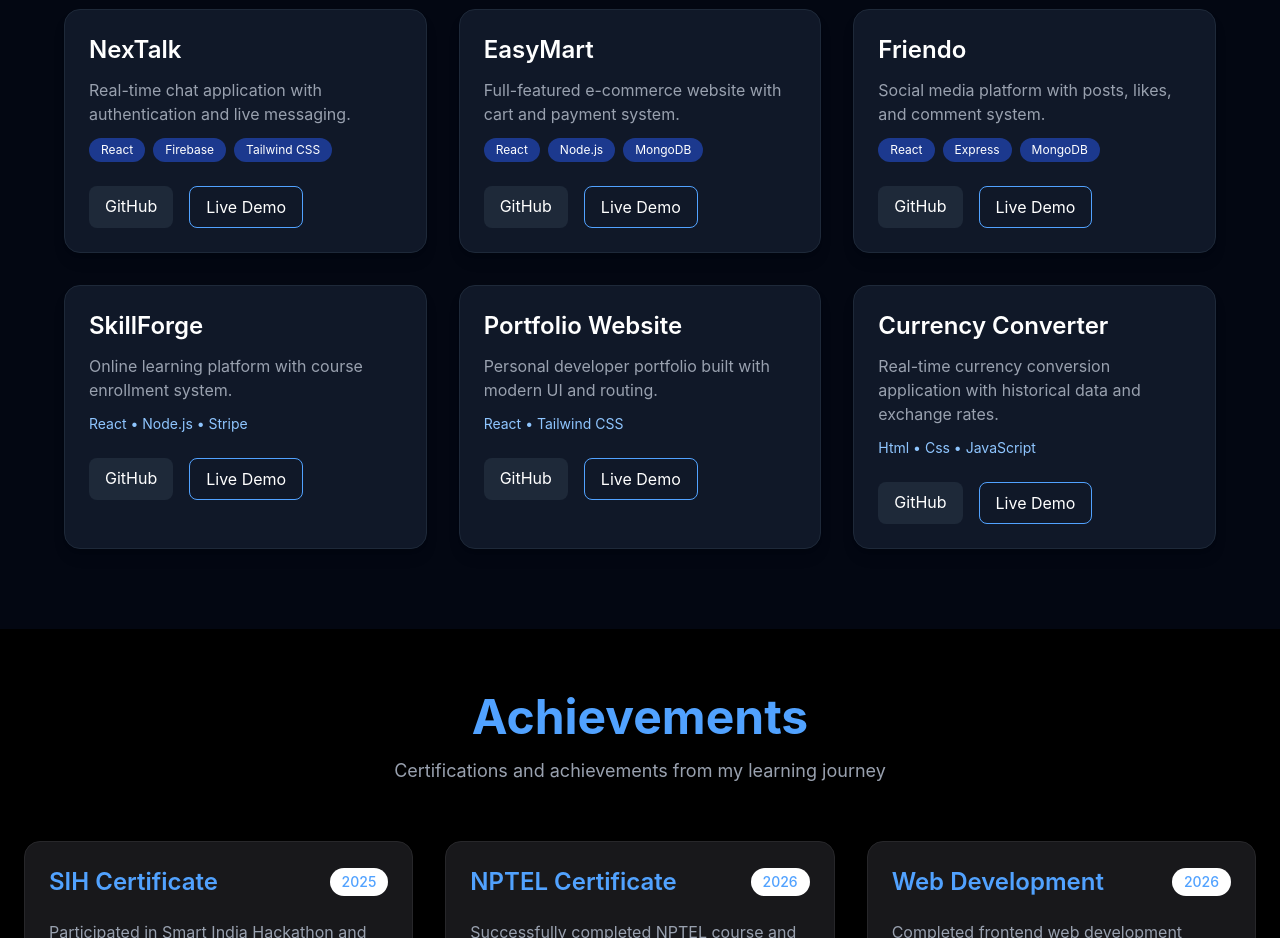
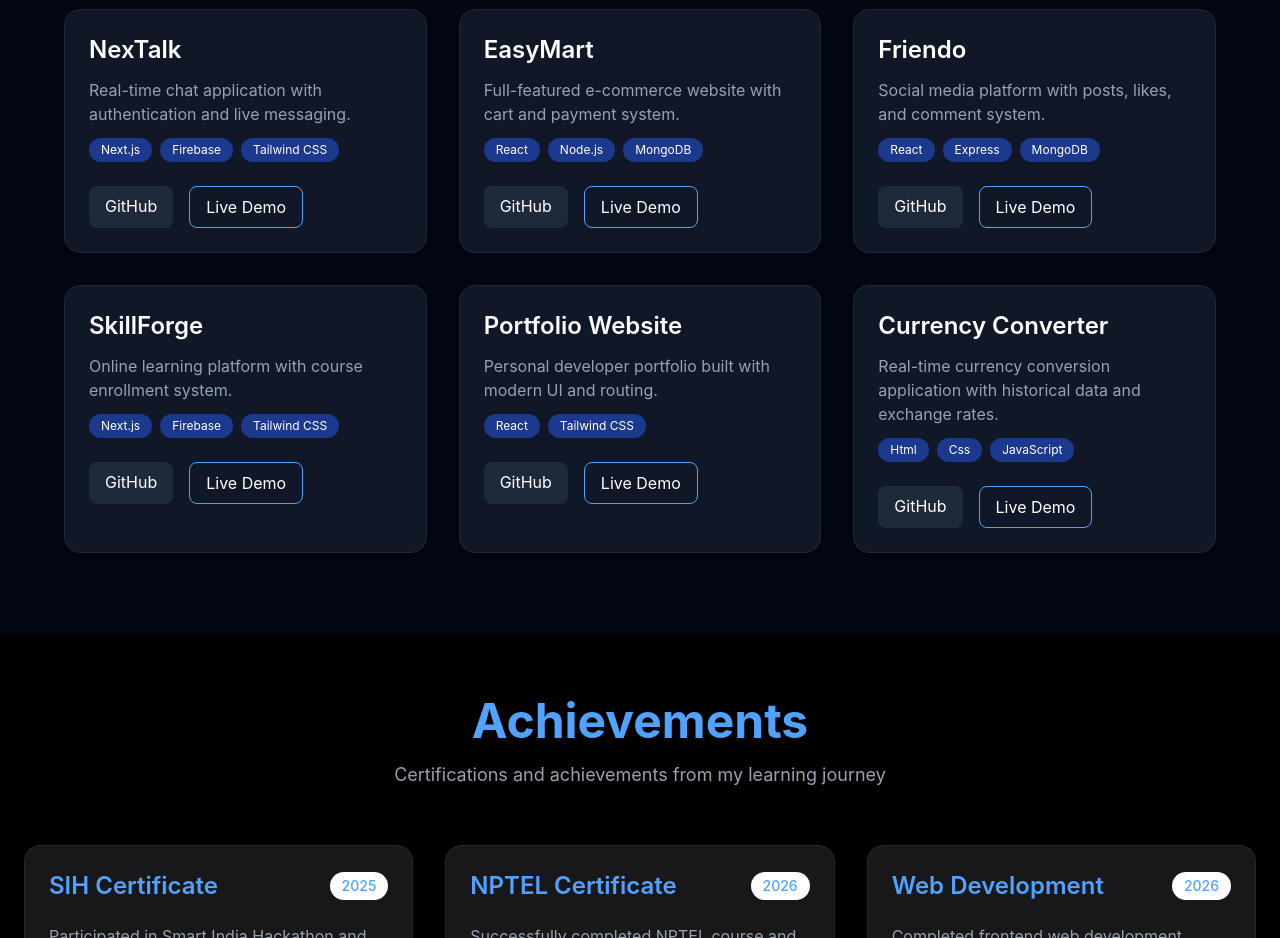
Before and after one commit to gauravkumar2005/My-Portfolio, a React (Vite) app: page / in a window 1280 px wide. Shown: the part 2500-3438 px from the top of the page. Built offline with nearby package versions, Linux system fonts and the light colour scheme.

Commit message:
make Tech Stack Badges

```diff
--- a/src/pages/Project.jsx
+++ b/src/pages/Project.jsx
@@ -21,7 +21,7 @@ function Project() {
             <div className="flex flex-wrap gap-2 mb-6">
 
             <span className="bg-blue-900 px-3 py-1 rounded-full text-xs">
-              React
+              Next.js
             </span>
 
             <span className="bg-blue-900 px-3 py-1 rounded-full text-xs">
@@ -104,9 +104,21 @@ function Project() {
             <p className="text-gray-400 mb-3">
               Online learning platform with course enrollment system.
             </p>
-            <p className="text-sm text-blue-300 mb-6">
-              React • Node.js • Stripe
-            </p>
+          <div className="flex flex-wrap gap-2 mb-6">
+
+           <span className="bg-blue-900 px-3 py-1 rounded-full text-xs">
+            Next.js
+           </span>
+
+          <span className="bg-blue-900 px-3 py-1 rounded-full text-xs">
+           Firebase
+          </span>
+
+         <span className="bg-blue-900 px-3 py-1 rounded-full text-xs">
+          Tailwind CSS
+         </span>
+
+        </div>
             <div className="flex gap-4">
               <a href="https://github.com/gauravkumar2005/SkillForge" className="px-4 py-2 bg-gray-800 rounded-lg hover:bg-blue-500 hover:text-black transition">
                 GitHub
@@ -122,9 +134,17 @@ function Project() {
             <p className="text-gray-400 mb-3">
               Personal developer portfolio built with modern UI and routing.
             </p>
-            <p className="text-sm text-blue-300 mb-6">
-              React • Tailwind CSS
-            </p>
+           <div className="flex flex-wrap gap-2 mb-6">
+
+          <span className="bg-blue-900 px-3 py-1 rounded-full text-xs">
+            React
+          </span>
+
+        <span className="bg-blue-900 px-3 py-1 rounded-full text-xs">
+         Tailwind CSS
+        </span>
+
+       </div>
             <div className="flex gap-4">
               <a href="https://github.com/gauravkumar2005/My-Portfolio" className="px-4 py-2 bg-gray-800 rounded-lg hover:bg-blue-500 hover:text-black transition">
                 GitHub
@@ -140,9 +160,21 @@ function Project() {
             <p className="text-gray-400 mb-3">
               Real-time currency conversion application with historical data and exchange rates.
             </p>
-            <p className="text-sm text-blue-300 mb-6">
-              Html • Css • JavaScript
-            </p>
+           <div className="flex flex-wrap gap-2 mb-6">
+
+           <span className="bg-blue-900 px-3 py-1 rounded-full text-xs">
+             Html
+          </span>
+
+          <span className="bg-blue-900 px-3 py-1 rounded-full text-xs">
+           Css
+          </span>
+
+         <span className="bg-blue-900 px-3 py-1 rounded-full text-xs">
+          JavaScript
+         </span>
+
+         </div>
             <div className="flex gap-4">
               <a href="https://github.com/gauravkumar2005/Currecy-Converter" className="px-4 py-2 bg-gray-800 rounded-lg hover:bg-blue-500 hover:text-black transition">
                 GitHub
```
